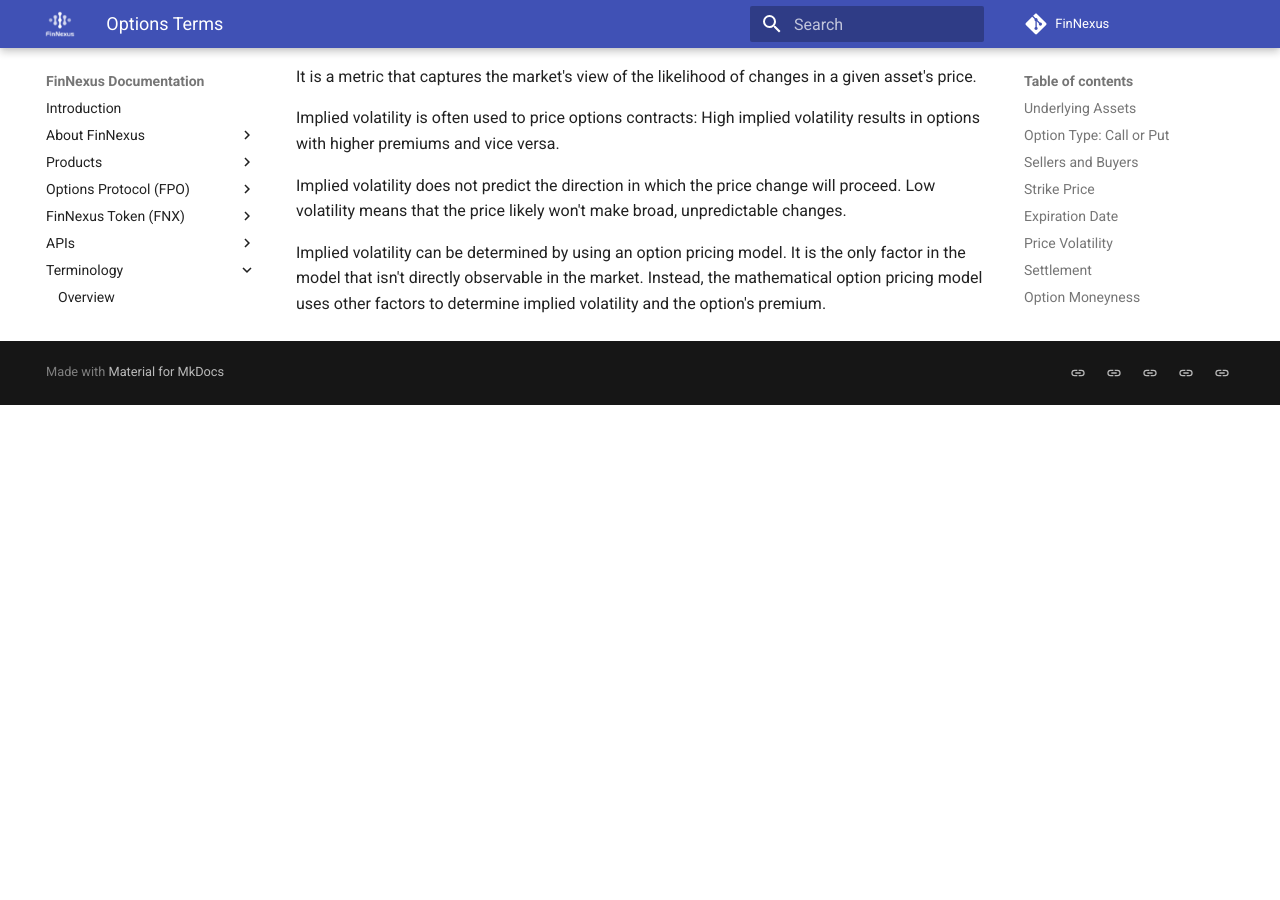
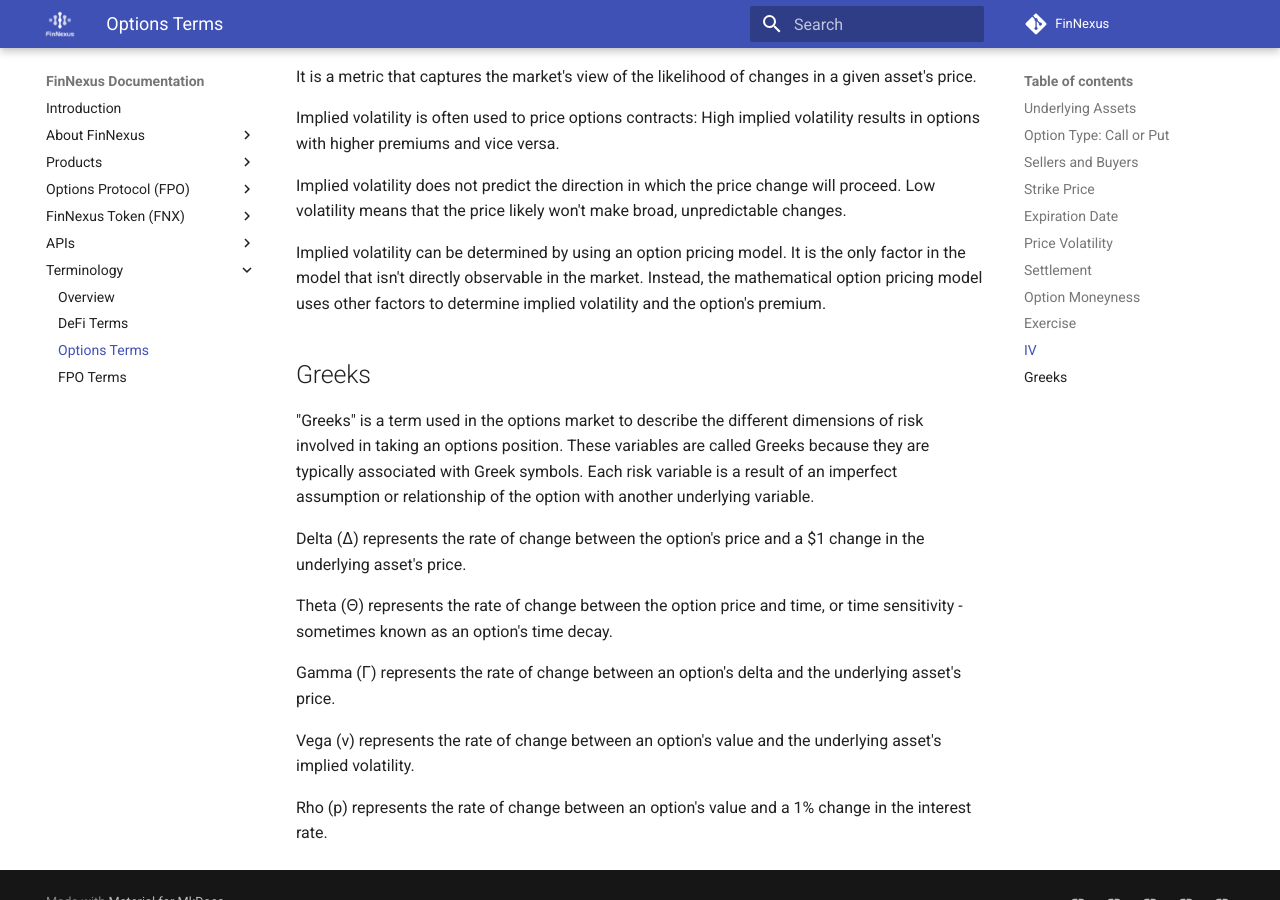
Before and after one commit to Phoenix-Finance/Phoenix-Documentation, an MkDocs documentation site: the page built from content/terminology/Optionterms.md, in a window 1280 px wide and 900 px high, scrolled down 5172 px. Built offline with MkDocs 1.6.1 and Material for MkDocs 9.7.7, drawn with Linux system fonts in a browser that asks for light colours; before the commit the page ends 5577 px from its top, so only the background shows below that.

Commit message:
add terms

```diff
--- a/content/terminology/Optionterms.md
+++ b/content/terminology/Optionterms.md
@@ -100,3 +100,17 @@ Implied volatility is often used to price options contracts: High implied volati
 Implied volatility does not predict the direction in which the price change will proceed. Low volatility means that the price likely won't make broad, unpredictable changes.
 
 Implied volatility can be determined by using an option pricing model. It is the only factor in the model that isn't directly observable in the market. Instead, the mathematical option pricing model uses other factors to determine implied volatility and the option's premium.
+
+## Greeks
+
+"Greeks" is a term used in the options market to describe the different dimensions of risk involved in taking an options position. These variables are called Greeks because they are typically associated with Greek symbols. Each risk variable is a result of an imperfect assumption or relationship of the option with another underlying variable.
+
+Delta (Δ) represents the rate of change between the option's price and a $1 change in the underlying asset's price.
+
+Theta (Θ) represents the rate of change between the option price and time, or time sensitivity - sometimes known as an option's time decay.
+
+Gamma (Γ) represents the rate of change between an option's delta and the underlying asset's price.
+
+Vega (v) represents the rate of change between an option's value and the underlying asset's implied volatility.
+
+Rho (p) represents the rate of change between an option's value and a 1% change in the interest rate.
```
